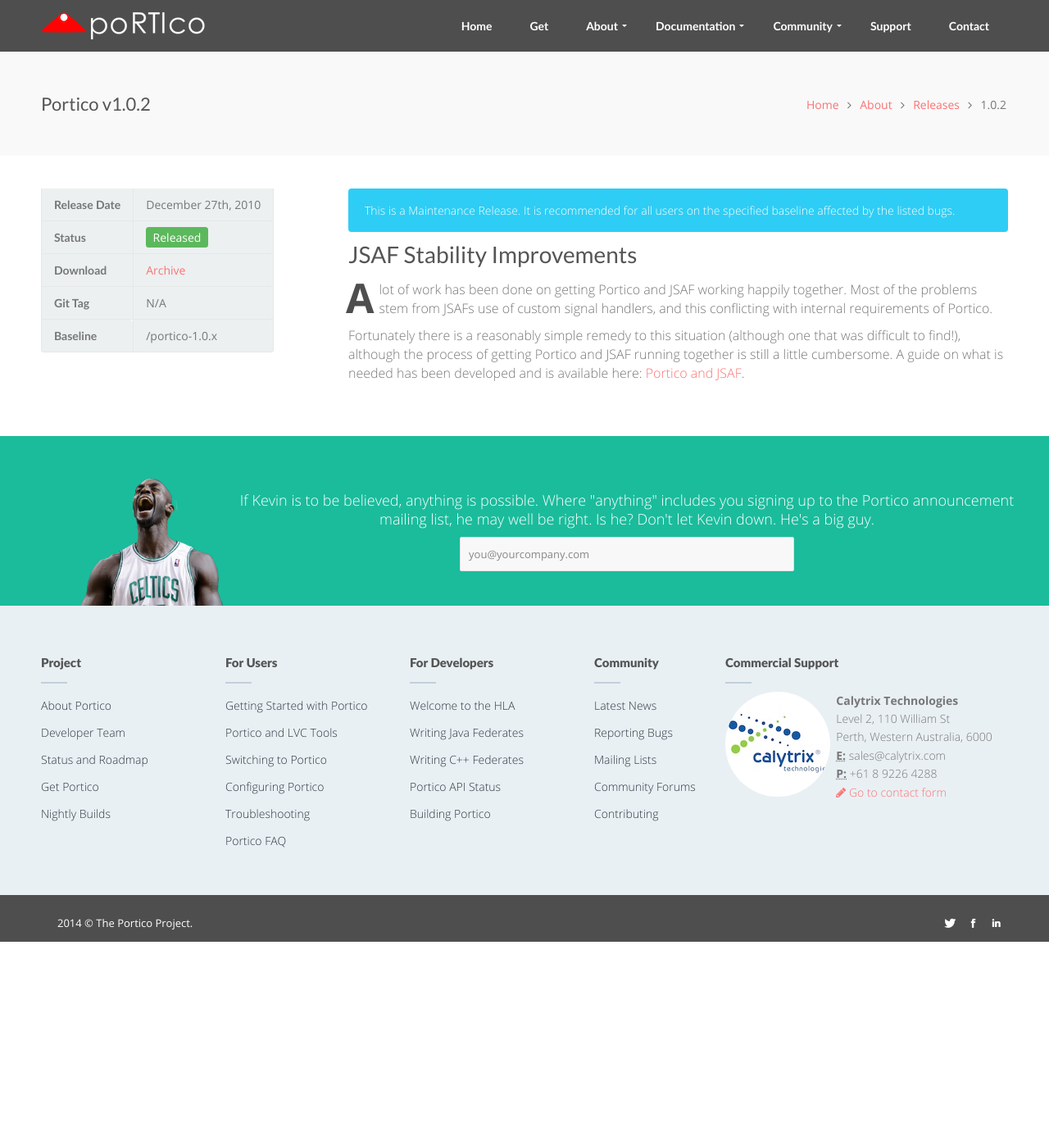
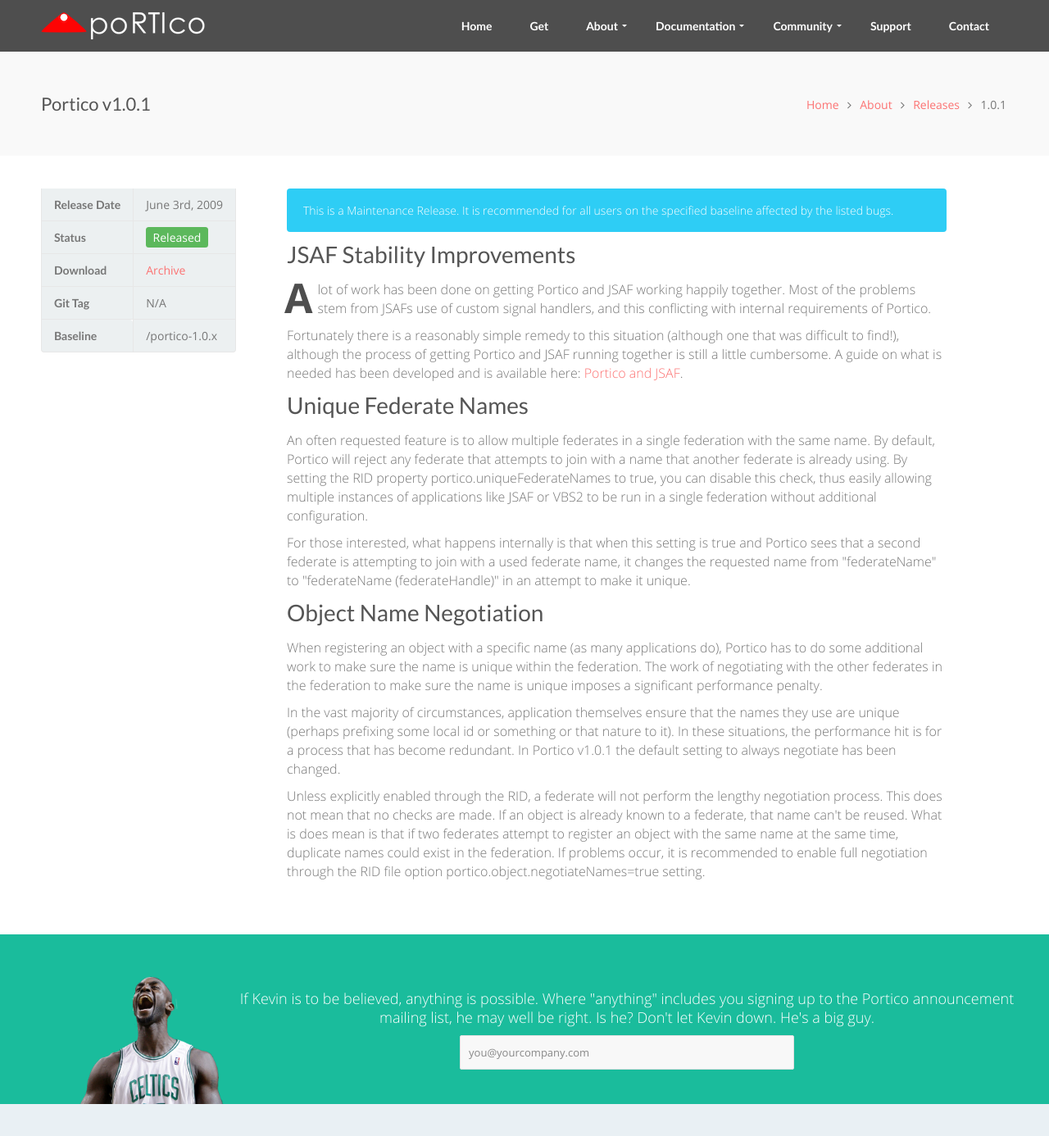
Before and after one commit to timpokorny/timpokorny.github.io, a Jekyll site: the page built from about/releases/1.0.1/index.html, in a window 1280 px wide and 1400 px high. Shown: the top 1386 px of the window at 82% size. Built offline with Jekyll 4.4.1, drawn with Linux system fonts in a browser that asks for light colours; comment, search, counter and statistics services are not loaded.

Commit message:
Added in N&N for Portico 1.0.1 and played with the formatting a bit of the title pane and version table.

```diff
--- a/about/releases/1.0.2/index.html
+++ b/about/releases/1.0.1/index.html
@@ -7,11 +7,11 @@ layout: default
 <div class="page-title">
 	<div class="container">
 
-		<div class="twelve columns">
-			<h1>Portico v1.0.2</h1>
+		<div class="four columns">
+			<h1>Portico v1.0.1</h1>
 		</div>
 
-		<nav class="four columns">
+		<nav class="twelve columns">
 			<ul class="breadcrumbs">
 				<li><a href="{% site_root %}index.html">Home</a></li>
 				<li><i class="icon-angle-right"></i></li>
@@ -22,7 +22,7 @@ layout: default
 				<li><a href="{% site_root %}about/status.html#release-notes">Releases</a></li>
 				<li><i class="icon-angle-right"></i></li>
 
-				<li>1.0.2 </li>
+				<li>1.0.1 </li>
 			</ul>
 		</nav>
 
@@ -37,11 +37,11 @@ layout: default
 ================================================== -->
 <div class="container">
 
-	<div class="five columns">
+	<div class="four columns">
 		<table class="default-table" style="width:auto;">
 			<tr>
 				<td><strong>Release Date</strong></td>
-				<td>December 27th, 2010</td>
+				<td>June 3rd, 2009</td>
 			</tr>
 			<tr>
 				<td><strong>Status</strong></td>
@@ -59,9 +59,8 @@ layout: default
 				<td><strong>Baseline</strong></td>
 				<td>/portico-1.0.x</td>
 			</tr>
+		</table>
 
-
-		</table>
 	</div>
 
 	<div class="eleven columns">
@@ -82,6 +81,44 @@ layout: default
 			and is available here: <a href="{% site_root %}/documentation/guides/jsaf.html">Portico and JSAF</a>.
 		</p>
 
+		<h2>Unique Federate Names</h2>
+		<p>
+			An often requested feature is to allow multiple federates in a single federation
+			with the same name. By default, Portico will reject any federate that attempts to
+			join with a name that another federate is already using. By setting the RID property
+			<code>portico.uniqueFederateNames</code> to <code>true</code>, you can disable this
+			check, thus easily allowing multiple instances of applications like JSAF or VBS2 to
+			be run in a single federation without additional configuration.
+		</p>
+		<p>
+			For those interested, what happens internally is that when this setting is
+			<code>true</code> and Portico sees that a second federate is attempting to join with
+			a used federate name, it changes the requested name from "federateName" to
+			"federateName (federateHandle)" in an attempt to make it unique.
+		</p>
+
+		<h2>Object Name Negotiation</h2>
+		<p>
+			When registering an object with a specific name (as many applications do), Portico
+			has to do some additional work to make sure the name is unique within the federation.
+			The work of negotiating with the other federates in the federation to make sure the
+			name is unique imposes a significant performance penalty.
+		</p>
+		<p>
+			In the vast majority of circumstances, application themselves ensure that the names
+			they use are unique (perhaps prefixing some local id or something or that nature to it).
+			In these situations, the performance hit is for a process that has become redundant.
+			In Portico v1.0.1 the default setting to always negotiate has been changed.
+		</p>
+		<p>
+			Unless explicitly enabled through the RID, a federate will not perform the lengthy
+			negotiation process. This does not mean that no checks are made. If an object is
+			already known to a federate, that name can't be reused. What is does mean is that
+			if two federates attempt to register an object with the same name at the same time,
+			duplicate names could exist in the federation. If problems occur, it is recommended
+			to enable full negotiation through the RID file option
+			<code>portico.object.negotiateNames=true</code> setting.
+
 	</div>
 
 </div>
```
Also changed, not shown: about/releases/2.0.0/index.html (+6 -9 lines).
